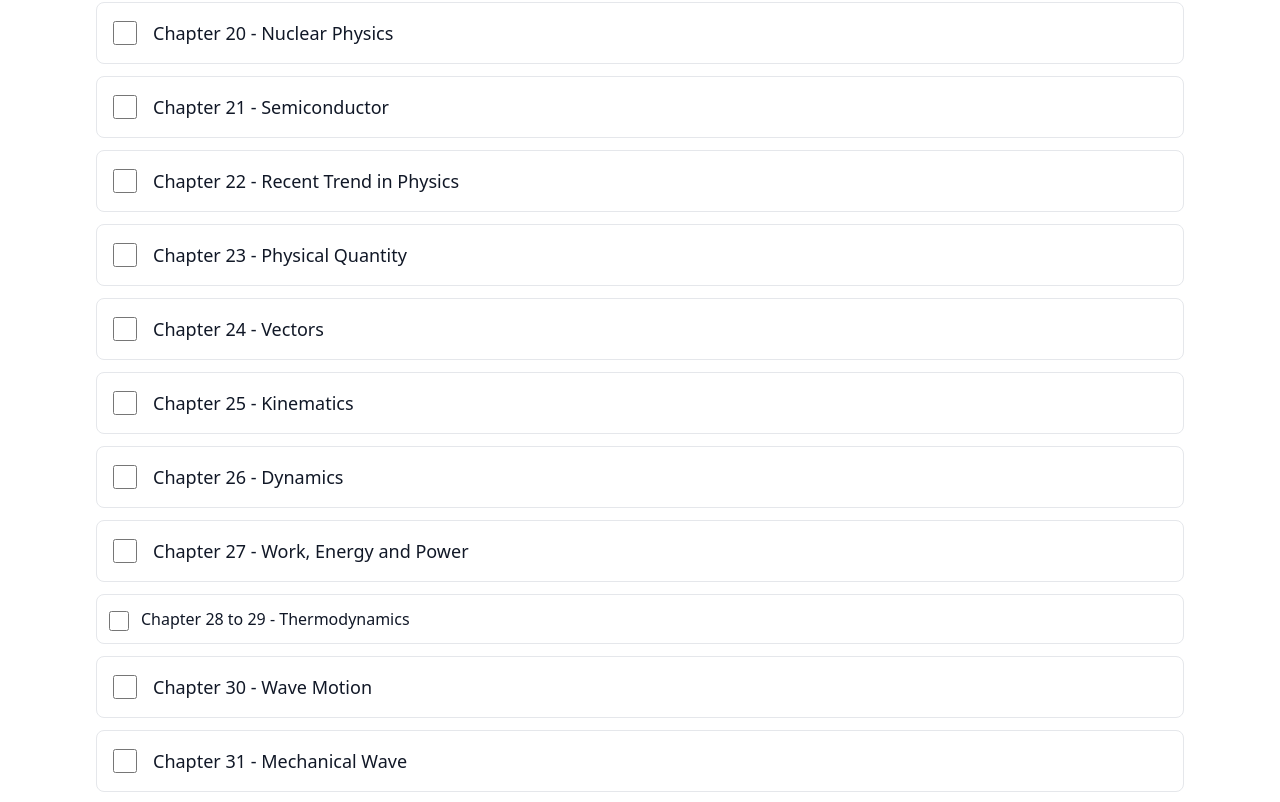
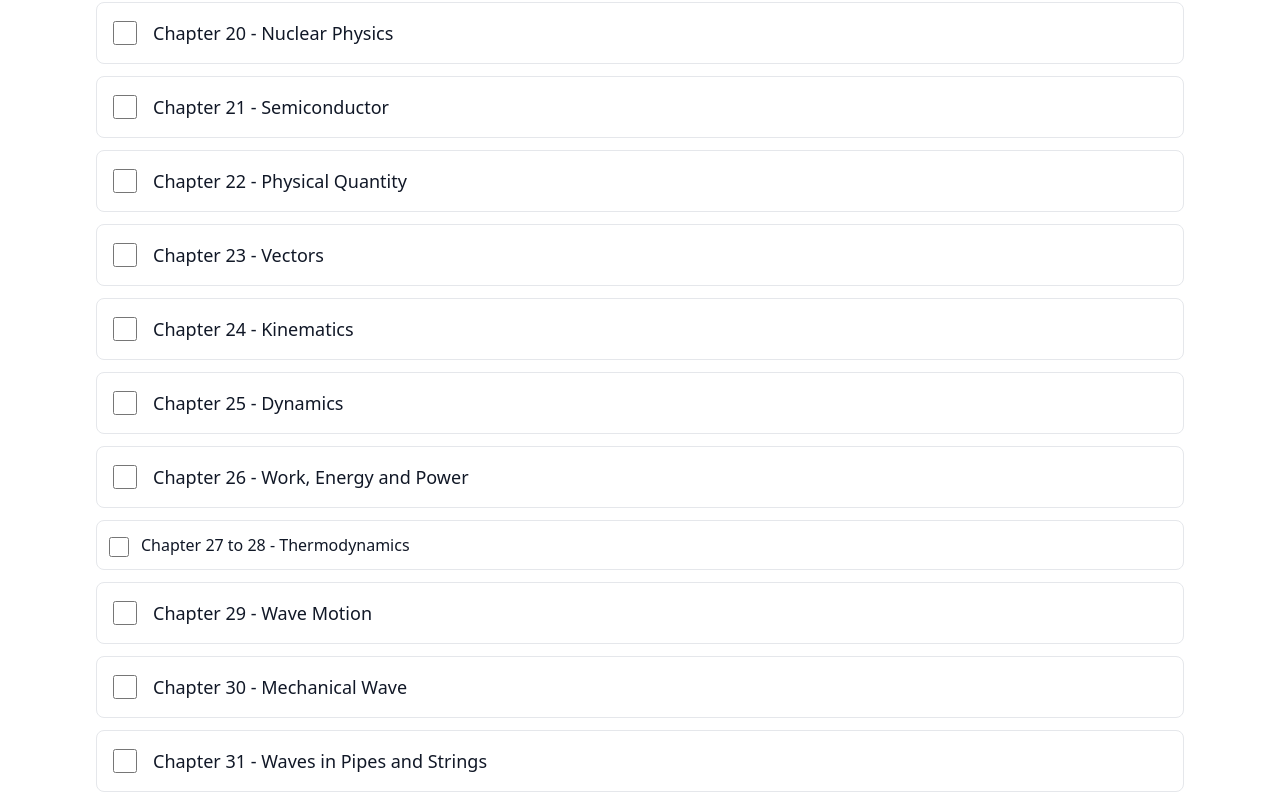
Before and after one commit to harshagrawal5843/cee-tracker, a Next.js app: page /subject/physics in a window 1280 px wide. Shown: the part 1950-2752 px from the top of the page. Built offline with nearby package versions, Linux system fonts and the light colour scheme; no server answers.

Commit message:
data file changed

```diff
--- a/data.js
+++ b/data.js
@@ -28,47 +28,46 @@ export const neetData = {
     { id: "phy-ch19", chapterName: "Electricity" },
     { id: "phy-ch20", chapterName: "Nuclear Physics" },
     { id: "phy-ch21", chapterName: "Semiconductor" },
-    { id: "phy-ch22", chapterName: "Recent Trend in Physics" },
 
     // From phy3 (Class 11 alternate structure)
     // 1–5 same but continuing numbering
-    { id: "phy-ch23", chapterName: "Physical Quantity" },
-    { id: "phy-ch24", chapterName: "Vectors" },
-    { id: "phy-ch25", chapterName: "Kinematics" },
-    { id: "phy-ch26", chapterName: "Dynamics" },
-    { id: "phy-ch27", chapterName: "Work, Energy and Power" },
+    { id: "phy-ch22", chapterName: "Physical Quantity" },
+    { id: "phy-ch23", chapterName: "Vectors" },
+    { id: "phy-ch24", chapterName: "Kinematics" },
+    { id: "phy-ch25", chapterName: "Dynamics" },
+    { id: "phy-ch26", chapterName: "Work, Energy and Power" },
 
     // 6–7 → Thermodynamics
+    { id: "phy-ch27", chapterName: "Thermodynamics" },
     { id: "phy-ch28", chapterName: "Thermodynamics" },
-    { id: "phy-ch29", chapterName: "Thermodynamics" },
 
     // 8–12 same
-    { id: "phy-ch30", chapterName: "Wave Motion" },
-    { id: "phy-ch31", chapterName: "Mechanical Wave" },
-    { id: "phy-ch32", chapterName: "Waves in Pipes and Strings" },
-    { id: "phy-ch33", chapterName: "Acoustic Phenomenon" },
-    { id: "phy-ch34", chapterName: "Nature and Propagation of Light" },
+    { id: "phy-ch29", chapterName: "Wave Motion" },
+    { id: "phy-ch30", chapterName: "Mechanical Wave" },
+    { id: "phy-ch31", chapterName: "Waves in Pipes and Strings" },
+    { id: "phy-ch32", chapterName: "Acoustic Phenomenon" },
+    { id: "phy-ch33", chapterName: "Nature and Propagation of Light" },
 
     // 13–15 → Wave Optics
+    { id: "phy-ch34", chapterName: "Wave Optics" },
     { id: "phy-ch35", chapterName: "Wave Optics" },
     { id: "phy-ch36", chapterName: "Wave Optics" },
-    { id: "phy-ch37", chapterName: "Wave Optics" },
 
     // 16–18 same
-    { id: "phy-ch38", chapterName: "Electrical Circuits" },
-    { id: "phy-ch39", chapterName: "Thermoelectric Effects" },
-    { id: "phy-ch40", chapterName: "Magnetic Field" },
+    { id: "phy-ch37", chapterName: "Electrical Circuits" },
+    { id: "phy-ch38", chapterName: "Thermoelectric Effects" },
+    { id: "phy-ch39", chapterName: "Magnetic Field" },
 
     // Remaining from phy2 & phy4 (Class 12 continuation)
-    { id: "phy-ch41", chapterName: "Magnetic Properties of Materials" },
-    { id: "phy-ch42", chapterName: "Electromagnetic Induction" },
-    { id: "phy-ch43", chapterName: "Alternating Current" },
-    { id: "phy-ch44", chapterName: "Electrons" },
-    { id: "phy-ch45", chapterName: "Photons" },
-    { id: "phy-ch46", chapterName: "Semiconductor Devices" },
-    { id: "phy-ch47", chapterName: "Quantization of Energy" },
-    { id: "phy-ch48", chapterName: "Radioactivity" },
-    { id: "phy-ch49", chapterName: "Recent Trend in Physics" },
+    { id: "phy-ch40", chapterName: "Magnetic Properties of Materials" },
+    { id: "phy-ch41", chapterName: "Electromagnetic Induction" },
+    { id: "phy-ch42", chapterName: "Alternating Current" },
+    { id: "phy-ch43", chapterName: "Electrons" },
+    { id: "phy-ch44", chapterName: "Photons" },
+    { id: "phy-ch45", chapterName: "Semiconductor Devices" },
+    { id: "phy-ch46", chapterName: "Quantization of Energy" },
+    { id: "phy-ch47", chapterName: "Radioactivity" },
+    { id: "phy-ch48", chapterName: "Recent Trend in Physics" },
   ],
 
   chemistry: [
```
